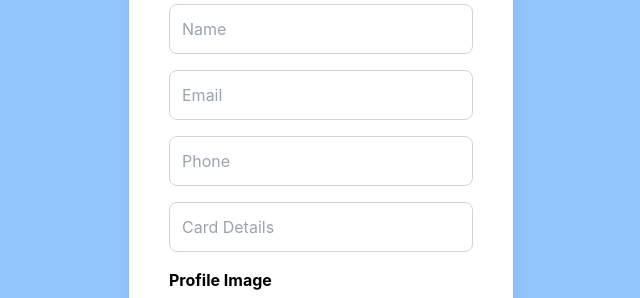
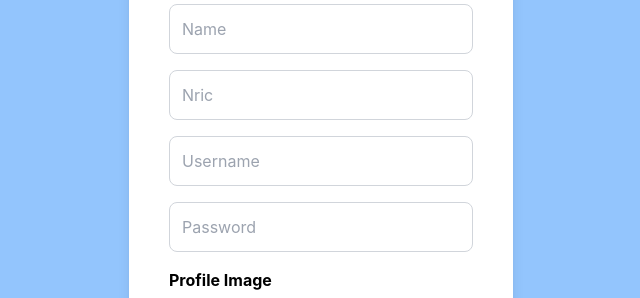
Before and after one commit to JavascriptAddict/CSC3104_Cloud_MRT, a React (Create React App) app in the folder SimplyScan/frontend/: page /signup in a window 1280 px wide. Shown: the part 231-529 px from the top of the page, without its empty margins (319-959 px from the left). Built offline with nearby package versions, Linux system fonts and the light colour scheme.

Commit message:
integrated backend for signup and login
working on profile next

```diff
--- a/SimplyScan/frontend/package.json
+++ b/SimplyScan/frontend/package.json
@@ -9,6 +9,8 @@
     "@testing-library/user-event": "^13.5.0",
     "face-api.js": "^0.22.2",
     "graphql": "^16.9.0",
+    "grpc-tools": "^1.12.4",
+    "grpc-web": "^1.5.0",
     "react": "^18.3.1",
     "react-dom": "^18.3.1",
     "react-router-dom": "^6.27.0",
--- a/SimplyScan/frontend/src/pages/LoginPage.js
+++ b/SimplyScan/frontend/src/pages/LoginPage.js
@@ -2,24 +2,70 @@ import React, { useState } from 'react';
 import { useNavigate, Link } from 'react-router-dom';
 
 function LoginPage() {
-  const [email, setEmail] = useState('');
-  const [password, setPassword] = useState('');
+  /* const [username, setusername] = useState('');
+  const [password, setPassword] = useState(''); */
+  const [userLogin, setUserLogin] = useState({
+    username: '',
+    password: '',
+  });
   const [loginError, setLoginError] = useState('');
   const [loginSuccess, setLoginSuccess] = useState('');
   const navigate = useNavigate();
 
-  const handleLogin = () => {
+  const handleChange = (e) => {
+    const { name, value } = e.target;
+    setUserLogin((prev) => ({ ...prev, [name]: value }));
+  };
+
+  const handleLogin = async () => {
     setLoginError('');
     setLoginSuccess('');
 
-    if (email === 'hi' && password === 'hi') {
+    /* if (username === 'hi' && password === 'hi') {
       setLoginSuccess('Login successful! Redirecting...');
       setTimeout(() => {
         navigate('/profile');
       }, 1500);
     } else {
       setLoginError('Invalid credentials. Please try again.');
+    } */
+
+    const {username, password} = userLogin;
+    if (!username || !password) {
+      setLoginError('Please fill in all the fields.');
+      return;
     }
+
+    const newForm = new URLSearchParams();
+    newForm.append('username', username);
+    newForm.append('password', password);
+
+    try {
+      const response = await fetch('http://localhost/token', {
+          method: 'POST',
+          body: newForm,
+          headers: {
+              'Content-Type': 'application/x-www-form-urlencoded',
+          },
+      });
+
+      if (!response.ok) {
+        const data = await response.json();
+        throw new Error(data.detail);
+      }
+
+      const data = await response.json();
+      setLoginSuccess(data.message);
+
+
+      // Redirect or handle success
+
+      navigate('/profile');
+
+    } catch (error) {
+      setLoginError('Sign up failed: ' + error.message);
+    }
+
   };
 
   return (
@@ -29,22 +75,24 @@ function LoginPage() {
           Welcome to SMRT
         </h1>
 
-        {/* Email Input */}
+        {/* username Input */}
         <input
-          type="email"
-          placeholder="Email"
+          type="username"
+          name='username'
+          placeholder="Username"
           className="block w-full p-3 mb-4 border border-gray-300 rounded-lg focus:outline-none focus:ring-2 focus:ring-blue-500"
-          value={email}
-          onChange={(e) => setEmail(e.target.value)}
+          value={userLogin.username}
+          onChange={handleChange}
         />
 
         {/* Password Input */}
         <input
           type="password"
+          name='password'
           placeholder="Password"
           className="block w-full p-3 mb-4 border border-gray-300 rounded-lg focus:outline-none focus:ring-2 focus:ring-blue-500"
-          value={password}
-          onChange={(e) => setPassword(e.target.value)}
+          value={userLogin.password}
+          onChange={handleChange}
         />
 
         {/* Login Button */}
--- a/SimplyScan/frontend/src/pages/ProfilePage.js
+++ b/SimplyScan/frontend/src/pages/ProfilePage.js
@@ -5,8 +5,9 @@ function ProfilePage() {
   // Initial user info, could be fetched from an API
   const [userInfo, setUserInfo] = useState({
     name: 'John Doe',
-    email: 'johndoe@example.com',
-    phone: '123-456-7890',
+    nric: 'johndoe@example.com',
+    username: 'johndoe',
+    password: '123-456-7890',
   });
 
   const [image, setImage] = useState(null);
@@ -59,8 +60,9 @@ function ProfilePage() {
         <div className="mb-8 p-6 bg-white rounded-lg shadow-lg">
           <h2 className="text-xl font-semibold text-gray-800 mb-4">User Information</h2>
           <p className="mb-2"><strong>Name:</strong> {userInfo.name}</p>
-          <p className="mb-2"><strong>Email:</strong> {userInfo.email}</p>
-          <p className="mb-4"><strong>Phone:</strong> {userInfo.phone}</p>
+          <p className="mb-2"><strong>NRIC:</strong> {userInfo.nric}</p>
+          <p className="mb-2"><strong>Username:</strong> {userInfo.username}</p>
+          <p className="mb-4"><strong>Phone:</strong> {userInfo.password}</p>
         </div>
 
         {/* Profile Image Upload */}
--- a/SimplyScan/frontend/src/pages/SignUpPage.js
+++ b/SimplyScan/frontend/src/pages/SignUpPage.js
@@ -1,12 +1,13 @@
 import React, { useState } from 'react';
 import { useNavigate } from 'react-router-dom';
+
 
 function SignUpPage() {
   const [userInfo, setUserInfo] = useState({
     name: '',
-    email: '',
-    phone: '',
-    cardDetails: '',
+    nric: '',
+    username: '',
+    password: '',
   });
 
   const [image, setImage] = useState(null);
@@ -26,14 +27,14 @@ function SignUpPage() {
     }
   };
 
-  const handleSignUp = () => {
+  const handleSignUp = async () => {
     // Clear messages
     setError('');
     setSuccessMessage('');
 
     // Validate inputs
-    const { name, email, phone, cardDetails } = userInfo;
-    if (!name || !email || !phone || !cardDetails) {
+    const { name, nric, username, password } = userInfo;
+    if (!name || !nric || !username || !password) {
       setError('Please fill in all the fields.');
       return;
     }
@@ -42,11 +43,43 @@ function SignUpPage() {
       return;
     }
 
+    var newForm = {
+      "name": name,
+      "nric": nric,
+      "username": username,
+      "password": password,
+    }
+
+
+    try {
+      const response = await fetch('http://localhost/accounts/create', {
+          method: 'POST',
+          body: JSON.stringify(newForm),
+          headers: {
+              'Content-Type': 'application/json',
+          },
+      });
+
+      if (!response.ok) {
+          throw new Error('Network response was not ok');
+      }
+
+      const data = await response.json();
+      setSuccessMessage(data.message);
+
+      // Redirect or handle success
+      setTimeout(() => {
+          navigate('/profile');
+      }, 1500);
+    } catch (error) {
+        setError('Sign up failed: ' + error.message);
+    }
+
     // Mock sign-up logic
-    setSuccessMessage('Sign up successful! Redirecting...');
+    /* setSuccessMessage('Sign up successful! Redirecting...');
     setTimeout(() => {
       navigate('/profile');
-    }, 1500);
+    }, 1500); */
   };
 
   return (
@@ -63,26 +96,26 @@ function SignUpPage() {
           className="block w-full p-3 mb-4 border border-gray-300 rounded-lg focus:outline-none focus:ring-2 focus:ring-blue-500"
         />
         <input
-          type="email"
-          name="email"
-          placeholder="Email"
-          value={userInfo.email}
+          type="nric"
+          name="nric"
+          placeholder="Nric"
+          value={userInfo.nric}
           onChange={handleChange}
           className="block w-full p-3 mb-4 border border-gray-300 rounded-lg focus:outline-none focus:ring-2 focus:ring-blue-500"
         />
         <input
           type="text"
-          name="phone"
-          placeholder="Phone"
-          value={userInfo.phone}
+          name="username"
+          placeholder="Username"
+          value={userInfo.username}
           onChange={handleChange}
           className="block w-full p-3 mb-4 border border-gray-300 rounded-lg focus:outline-none focus:ring-2 focus:ring-blue-500"
         />
         <input
-          type="text"
-          name="cardDetails"
-          placeholder="Card Details"
-          value={userInfo.cardDetails}
+          type="password"
+          name="password"
+          placeholder="Password"
+          value={userInfo.password}
           onChange={handleChange}
           className="block w-full p-3 mb-4 border border-gray-300 rounded-lg focus:outline-none focus:ring-2 focus:ring-blue-500"
         />
```
Also changed, not shown: 2 other files (tests, documents, lock files or other folders).
